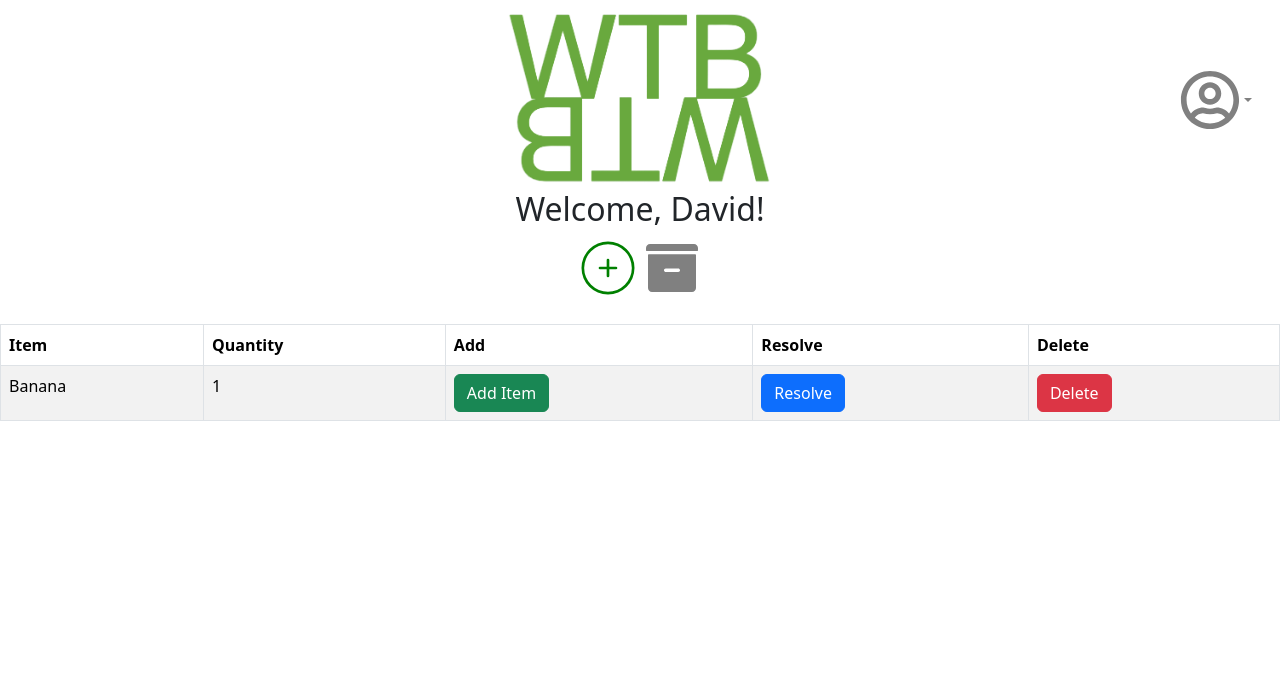
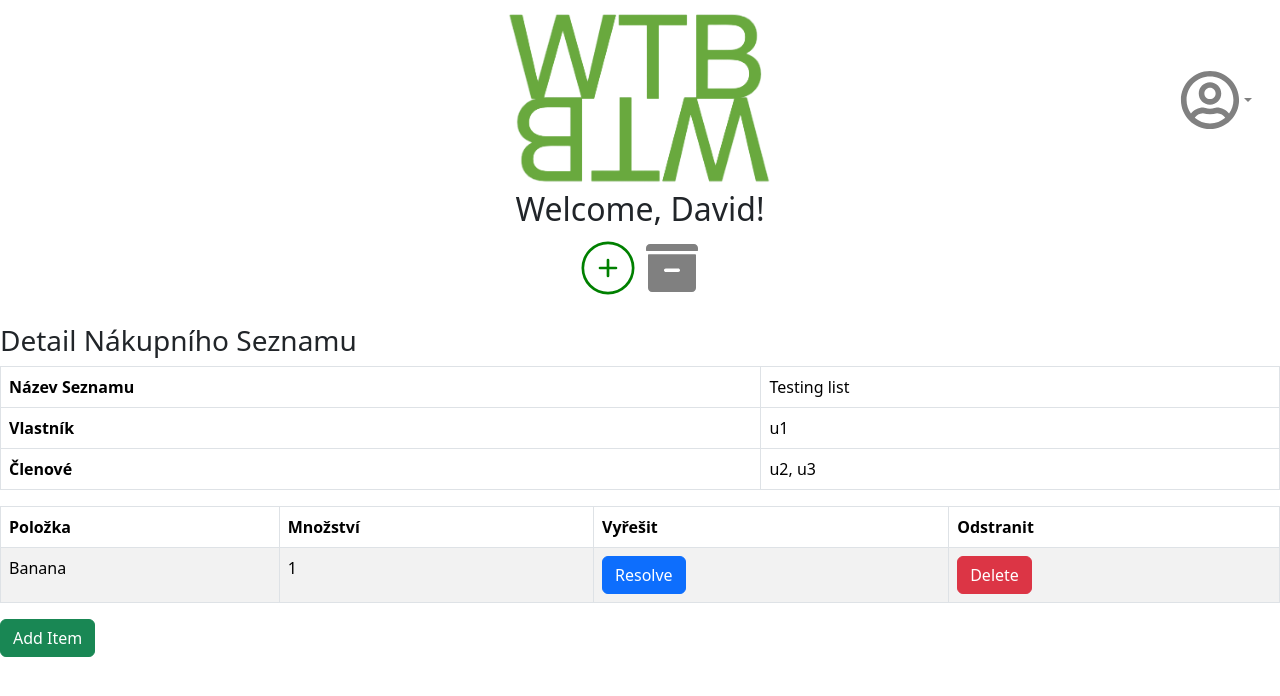
Before and after one commit to unicornDave69/shopping-list-schoolFinal, a React (Create React App) app: page / in a window 1280 px wide. Shown: the top 696 px of the page. Built offline with nearby package versions, Linux system fonts and the light colour scheme.

Commit message:
need changes in detailtable

```diff
--- a/src/Detail/DetailItemTable.js
+++ b/src/Detail/DetailItemTable.js
@@ -7,17 +7,37 @@ import ResolveItemButton from "./ResolveItemButton";
 
 function DetailItemTable() {
   const { data, handlerMap } = useContext(DetailContext);
-  const { itemList } = data;
+  const { itemList, name, owner, memberList } = data; // Opravený název
 
   return (
+    <>
+      {/* Sekce pro název seznamu, vlastníka a členy */}
+      <h3>Detail Nákupního Seznamu</h3>
       <Table striped bordered hover>
         <thead>
           <tr>
-          <th>Item</th>
-          <th>Quantity</th>
-          <th>Add</th>
-          <th>Resolve</th>
-          <th>Delete</th>
+            <th>Název Seznamu</th>
+            <td>{name}</td> {/* Používáme name místo listName */}
+          </tr>
+          <tr>
+            <th>Vlastník</th>
+            <td>{owner}</td>
+          </tr>
+          <tr>
+            <th>Členové</th>
+            <td>{memberList.join(", ")}</td>
+          </tr>
+        </thead>
+      </Table>
+
+      {/* Původní tabulka položek */}
+      <Table striped bordered hover>
+        <thead>
+          <tr>
+            <th>Položka</th>
+            <th>Množství</th>
+            <th>Vyřešit</th>
+            <th>Odstranit</th>
           </tr>
         </thead>
         <tbody>
@@ -26,13 +46,10 @@ function DetailItemTable() {
               <td>{item.itemName}</td>
               <td>{item.quantity}</td>
               <td>
-              <AddItemButton
-                onClick={() => handlerMap.addItem({ itemId: item.itemId })}
-              />
-            </td>
-            <td>
                 <ResolveItemButton
-                onClick={() => handlerMap.resolveItem({ itemId: item.itemId })}
+                  onClick={() =>
+                    handlerMap.resolveItem({ itemId: item.itemId })
+                  }
                 />
               </td>
               <td>
@@ -42,6 +59,17 @@ function DetailItemTable() {
           ))}
         </tbody>
       </Table>
+
+      <AddItemButton
+        onClick={() =>
+          handlerMap.addItem({
+            itemId: `${Math.random()}`,
+            itemName: "Nová Položka",
+            quantity: 1,
+          })
+        }
+      />
+    </>
   );
 }
 
--- a/src/Overview/ListCard.js
+++ b/src/Overview/ListCard.js
@@ -9,6 +9,7 @@ function ListCard({
   handleShowConfirmModal,
   handleShowArchiveModal,
   isOwner,
+  showDetail,
 }) {
   return (
     <>
@@ -76,6 +77,18 @@ function ListCard({
             </Button>
           </>
         )}
+        <Button
+          variant="primary"
+          onClick={() => showDetail(list)} // Funkce showDetail pro zobrazení detailu
+          style={{
+            borderRadius: "50%",
+            width: "75px",
+            height: "75px",
+            margin: "5px",
+          }}
+        >
+          Zobrazit detaily
+        </Button>
       </div>
     </>
   );
--- a/src/Overview/OverviewToolbar.js
+++ b/src/Overview/OverviewToolbar.js
@@ -2,13 +2,13 @@ import React, { useState, useContext, useRef } from "react";
 import { OverviewContext } from "../Providers/OverviewProvider";
 import { UserContext } from "../Providers/UserProvider";
 import { Container, Row, Col } from "react-bootstrap";
-
 import WelcomeMessage from "./WelcomeMessage";
 import IconButtons from "./IconButtons";
 import CreateListModal from "./CreateListModal";
 import ConfirmDeleteModal from "./ConfirmDeleteModal";
 import ConfirmArchiveModal from "./ConfirmArchiveModal";
 import ListCard from "./ListCard";
+import DetailTable from "../Detail/DetailItemTable";
 
 function Toolbar() {
   const {
@@ -28,6 +28,8 @@ function Toolbar() {
   const [listToDelete, setListToDelete] = useState(null);
   const [showArchiveModal, setShowArchiveModal] = useState(false);
   const [listToArchive, setListToArchive] = useState(null);
+  const [showTable, setShowTable] = useState(false);
+  const [selectedList, setSelectedList] = useState(null);
 
   const colors = [
     "#F0F8FF",
@@ -97,8 +99,13 @@ function Toolbar() {
     handleCreate(newList);
     console.log(newList);
     setListName("");
-    setSelectedMembers("");
+    setSelectedMembers([]);
     handleCloseModal();
+  };
+
+  const showDetail = (list) => {
+    setSelectedList(list);
+    setShowTable(true); // Nastavení stavu pro zobrazení tabulky
   };
 
   return (
@@ -155,11 +162,13 @@ function Toolbar() {
                   handleShowConfirmModal={() => handleShowConfirmModal(list)}
                   handleShowArchiveModal={() => handleShowArchiveModal(list)}
                   isOwner={list.owner === loggedInUser}
+                  showDetail={showDetail} // Předání funkce showDetail do ListCard
                 />
               </Col>
             )
         )}
       </Row>
+      {showTable && selectedList && <DetailTable list={selectedList} />}
     </Container>
   );
 }
--- a/src/Providers/DetailProvider.js
+++ b/src/Providers/DetailProvider.js
@@ -5,7 +5,7 @@ export const DetailContext = createContext();
 function DetailProvider({ children }) {
   const [data, setData] = useState({
     id: `${Math.random()}`,
-    name: "Testing list",
+    name: "Testing list", // Opravený název
     owner: "u1",
     memberList: ["u2", "u3"],
     itemList: [
@@ -56,7 +56,7 @@ function DetailProvider({ children }) {
       updateListName: ({ name }) => {
         setData((current) => ({
           ...current,
-          name,
+          name, // Opravený název
         }));
       },
       resolveItem: ({ itemId }) => {
```
Lines whose indentation alone changed are shown as unchanged.
